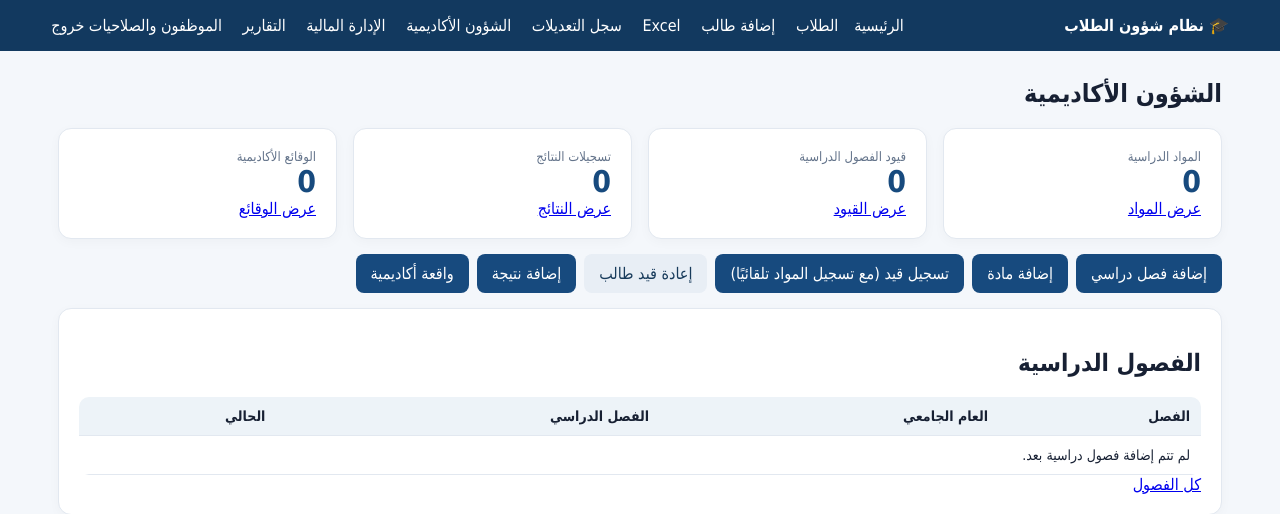
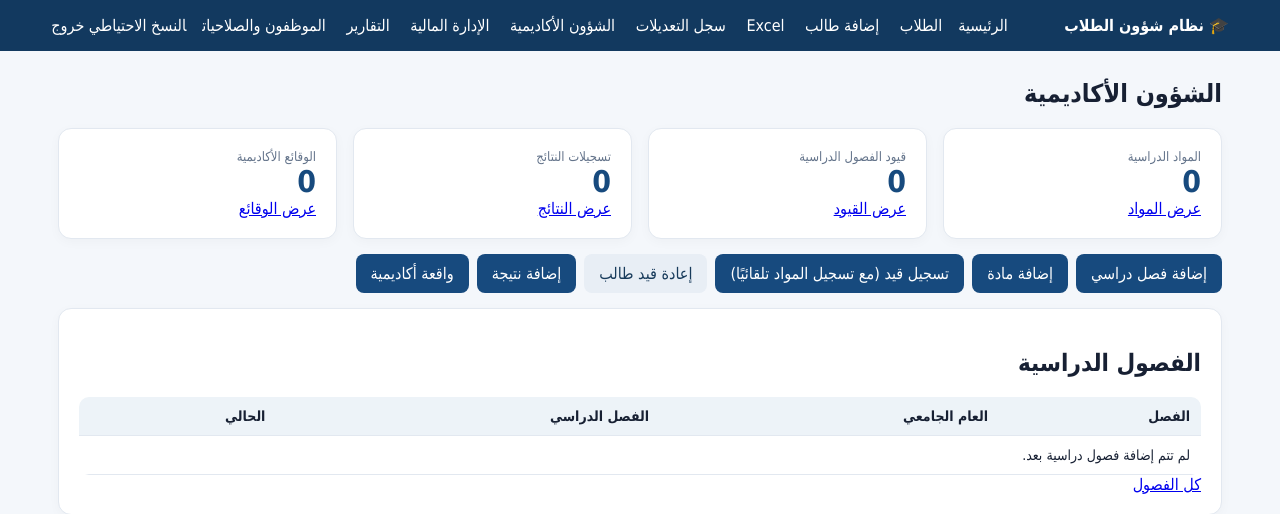
Before and after one commit to sayedahmed924-a11y/student_affairs_system_phase4_finance.zip, a Django app: page /students/academic/ in a window 1280 px wide. Shown: the top 514 px of the page. Run offline with Django 5.2, Linux system fonts and the light colour scheme; the visitor is signed in with stand-in values (Sample User, id 1); data that the repository does not hold is empty.

Commit message:
Add superuser-only backup dashboard navigation

```diff
--- a/templates/base.html
+++ b/templates/base.html
@@ -27,7 +27,7 @@ label{font-weight:bold;font-size:14px}form p{margin:8px 0}.errorlist{color:#b91c
 {% if perms.students.view_academicterm %}<a href="/students/academic/">الشؤون الأكاديمية</a>{% endif %}
 {% if perms.students.view_studentcharge %}<a href="/students/finance/">الإدارة المالية</a>{% endif %}
 {% if perms.students.view_student or perms.students.view_studentcharge or perms.students.view_courseregistration %}<a href="/students/reports/">التقارير</a>{% endif %}
-{% if user.is_superuser %}<a href="/students/staff-access/">الموظفون والصلاحيات</a>{% endif %}
+{% if user.is_superuser %}<a href="/students/staff-access/">الموظفون والصلاحيات</a>{% endif %}{% if user.is_superuser %}<a href="/students/backups/">النسخ الاحتياطي</a>{% endif %}
 {% endif %}
 {% if user.is_authenticated %}<form method="post" action="/logout/" style="display:inline">{% csrf_token %}<button type="submit" style="background:transparent;padding:0;color:white">خروج</button></form>{% endif %}</nav></header>
 <div class="wrap">{% if messages %}{% for message in messages %}<div class="notice">{{ message }}</div>{% endfor %}{% endif %}
```
